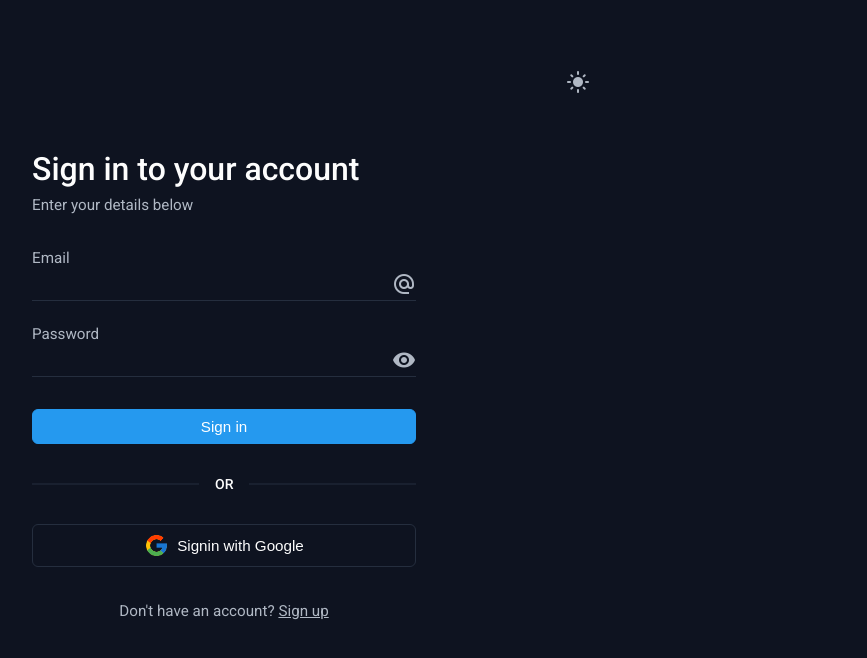
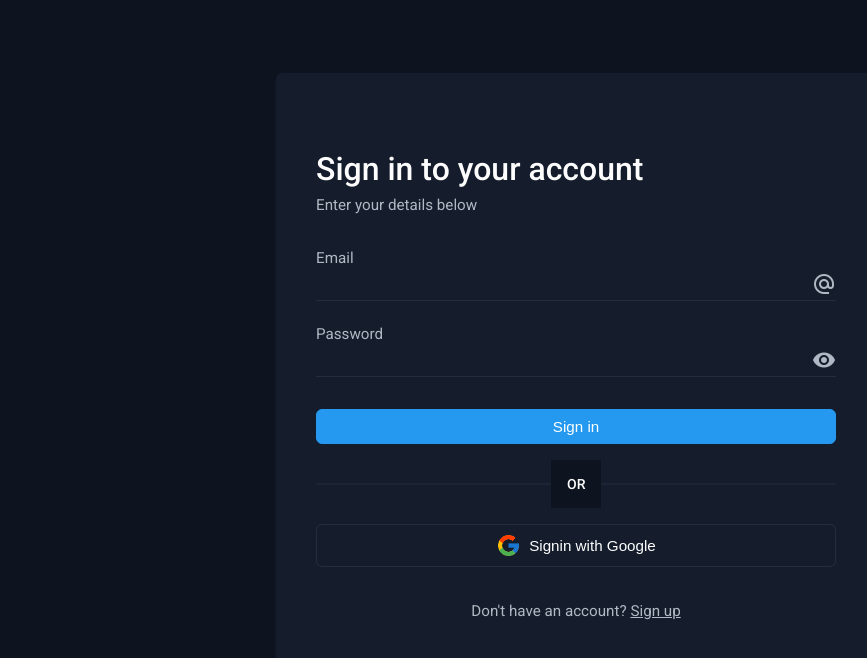
Before and after one commit to jarolthecoder/TaskManager-V2, a Next.js app: page /login in a window 1280 px wide. Shown: the top 658 px of the page, without its empty margins (64-931 px from the left). Built offline with nearby package versions, Linux system fonts and the light colour scheme; no server answers.

Commit message:
Redesigned auth layout

```diff
--- a/src/app/(auth)/auth.module.css
+++ b/src/app/(auth)/auth.module.css
@@ -3,8 +3,8 @@
   min-height: 100dvh;
   position: relative;
   display: flex;
-  justify-content: space-between;
-  align-items: stretch;
+  justify-content: center;
+  align-items: center;
   background: var(--clr-blue-dark);
 }
 
@@ -53,9 +53,20 @@
 }
 
 /* Auth Form */
+.form_card {
+  width: 100%;
+  max-width: 600px;
+  display: flex;
+  justify-content: center;
+  align-items: center;
+  flex-direction: column;
+}
 .form_container {
-  width: 80%;
-  max-width: 600px;
+  width: 100%;
+  display: flex;
+  justify-content: center;
+  align-items: center;
+  flex-direction: column;
 }
 
 .form_btn_container {
--- a/src/app/(auth)/layout.jsx
+++ b/src/app/(auth)/layout.jsx
@@ -5,7 +5,7 @@ import { useCheckAuth } from "@/hooks";
 import { useAuthState } from "react-firebase-hooks/auth";
 import styles from "./auth.module.css";
 import { FirebaseAuth } from "@/firebase/config";
-import { Logo, PageLoader, ThemeToggle } from "@/components/shared";
+import { Card, Logo, PageLoader, ThemeToggle } from "@/components/shared";
 
 export default function AuthLayout({ children }) {
   const router = useRouter();
@@ -26,19 +26,11 @@ export default function AuthLayout({ children }) {
   return (
     <main className={styles.main}>
       {/* <Logo color={theme === "dark" ? "dark" : "light"} /> */}
-      <section className={styles.col_left}>
-        <div className={styles.form_container}>{children}</div>
-      </section>
-      <section className={styles.col_right}>
-        <div className={styles.title}>
-          <ThemeToggle />
-          {/* <h2>Designed for task management</h2>
-          <p>
-            Boost your productivity, streamline your tasks effortlessly
-            and take control of your day with ease!
-          </p> */}
+      <Card className={styles.form_card} padding="medium">
+        <div className={styles.form_container}>
+          {children}
         </div>
-      </section>
+      </Card>
     </main>
   );
 }
--- a/src/components/auth/AuthForm/AuthForm.jsx
+++ b/src/components/auth/AuthForm/AuthForm.jsx
@@ -2,12 +2,12 @@ import styles from './AuthForm.module.css';
 
 export const AuthForm = ({title, lead, children, onSubmit}) => {
   return (
-    <div>
+    <section className={styles.form}>
       <h1 className={styles.title}>{title}</h1>
       <p className={styles.lead}>{lead}</p>
       <form onSubmit={onSubmit} className={styles.form}>
         {children}
       </form>
-    </div>
+    </section>
   );
 }
--- a/src/components/auth/AuthForm/AuthForm.module.css
+++ b/src/components/auth/AuthForm/AuthForm.module.css
@@ -1,3 +1,7 @@
+.form {
+  width: 100%;
+}
+
 .title {
   font-size: 2rem;
   line-height: 1.5;
--- a/src/components/shared/Card/Card.jsx
+++ b/src/components/shared/Card/Card.jsx
@@ -9,6 +9,8 @@ export const Card = ({children, className, color = 'default', padding = "small",
     color === 'light' && styles.light,
     color === 'dark' && styles.dark,
     padding === "small" && styles.padding_small,
+    padding === "medium" && styles.padding_medium,
+    padding === "large" && styles.padding_large,
     padding === "none" && styles.padding_none,
     className
   )
--- a/src/components/shared/Card/Card.module.css
+++ b/src/components/shared/Card/Card.module.css
@@ -26,3 +26,11 @@
 .padding_none {
   padding: 1.35rem 0;
 }
+
+.padding_medium {
+  padding: 2.5rem;
+}
+
+.padding_large {
+  padding: 2.75rem;
+}
```
